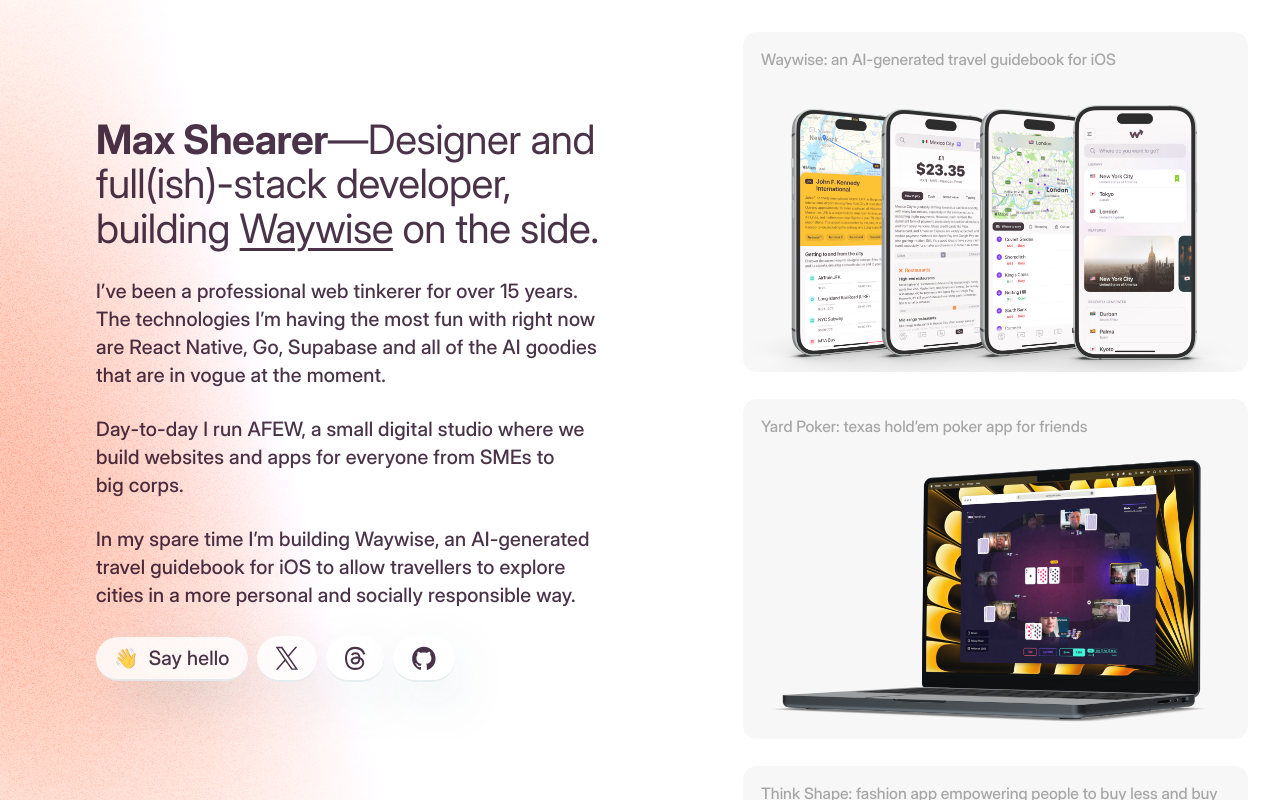
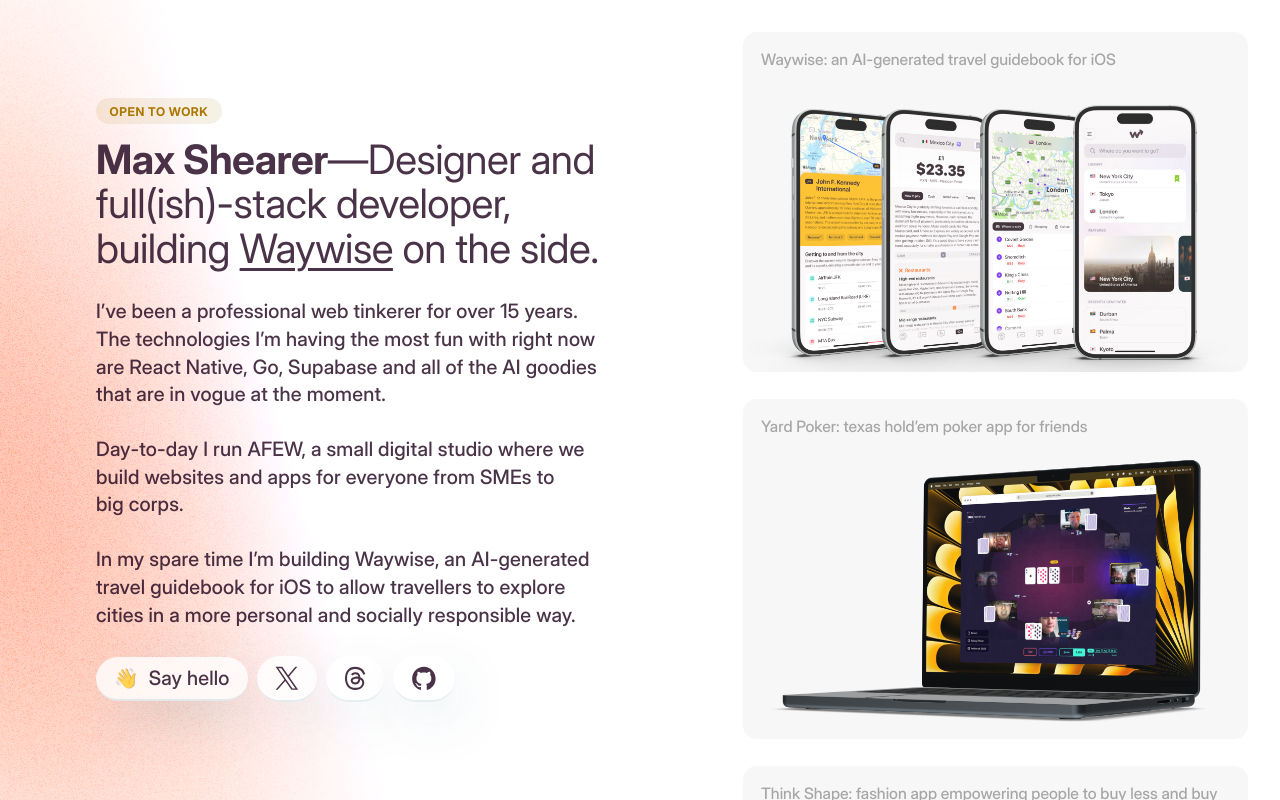
Before and after one commit to maxshearer/max.shearer.co, a Next.js app: page / in a window 1280 px wide. Built offline with nearby package versions, Linux system fonts and the light colour scheme.

Commit message:
feat: Add little "open to work" badge

```diff
--- a/app/(work)/page.tsx
+++ b/app/(work)/page.tsx
@@ -1,14 +1,19 @@
 import Link from "next/link";
 import styles from "./page.module.css";
 import ContactButton from "../components/contact-button";
+import OpenToWork from "../components/open-to-work";
 
 export default function Home() {
   return (
     <div className={styles.page}>
-      <h1 className={styles.title}>
-        <strong>Max Shearer</strong>—Designer and full(ish)-stack developer,
-        building <Link href="https://waywi.se">Waywise</Link> on the side.
-      </h1>
+      <div>
+        <OpenToWork />
+        <h1 className={styles.title}>
+          <strong>Max Shearer</strong>—Designer and full(ish)-stack developer,
+          building <Link href="https://waywi.se">Waywise</Link> on the side.
+        </h1>
+      </div>
+
       <p>
         I&rsquo;ve been a professional web tinkerer for over 15 years. The
         technologies I&rsquo;m having the most fun with right now are React
--- /dev/null
+++ b/app/components/open-to-work.module.css
@@ -0,0 +1,52 @@
+@keyframes rainbow-rotate {
+  0% {
+    background-color: oklch(0.6 0.24 60 / 0.1);
+    color: oklch(0.6 0.24 60 / 1);
+  }
+
+  16.67% {
+    background-color: oklch(0.6 0.24 120 / 0.1);
+    color: oklch(0.6 0.24 120 / 1);
+  }
+
+  33.33% {
+    background-color: oklch(0.6 0.24 180 / 0.1);
+    color: oklch(0.6 0.24 180 / 1);
+  }
+
+  50% {
+    background-color: oklch(0.6 0.24 240 / 0.1);
+    color: oklch(0.6 0.24 240 / 1);
+  }
+
+  66.67% {
+    background-color: oklch(0.6 0.24 300 / 0.1);
+    color: oklch(0.6 0.24 300 / 1);
+  }
+
+  83.33% {
+    background-color: oklch(0.6 0.24 360 / 0.1);
+    color: oklch(0.6 0.24 360 / 1);
+  }
+
+  100% {
+    background-color: oklch(0.6 0.24 60 / 0.1);
+    color: oklch(0.6 0.24 60 / 1);
+  }
+}
+
+.openToWork.openToWork {
+  animation: rainbow-rotate 60s linear infinite;
+  display: inline-block;
+  width: fit-content;
+  margin-bottom: 0.75rem;
+  padding: 0.25rem 0.75rem;
+  border-radius: 1rem;
+  background-color: oklch(0.6 0.24 60 / 0.1);
+  color: oklch(0.6 0.24 60 / 1);
+  font-size: 0.675rem;
+  font-weight: 700;
+  letter-spacing: 0.05em;
+  color: #fff;
+  text-transform: uppercase;
+}
--- /dev/null
+++ b/app/components/open-to-work.tsx
@@ -0,0 +1,5 @@
+import styles from "./open-to-work.module.css";
+
+export default function OpenToWork(): React.ReactNode {
+  return <p className={styles.openToWork}>Open to work</p>;
+}
```
